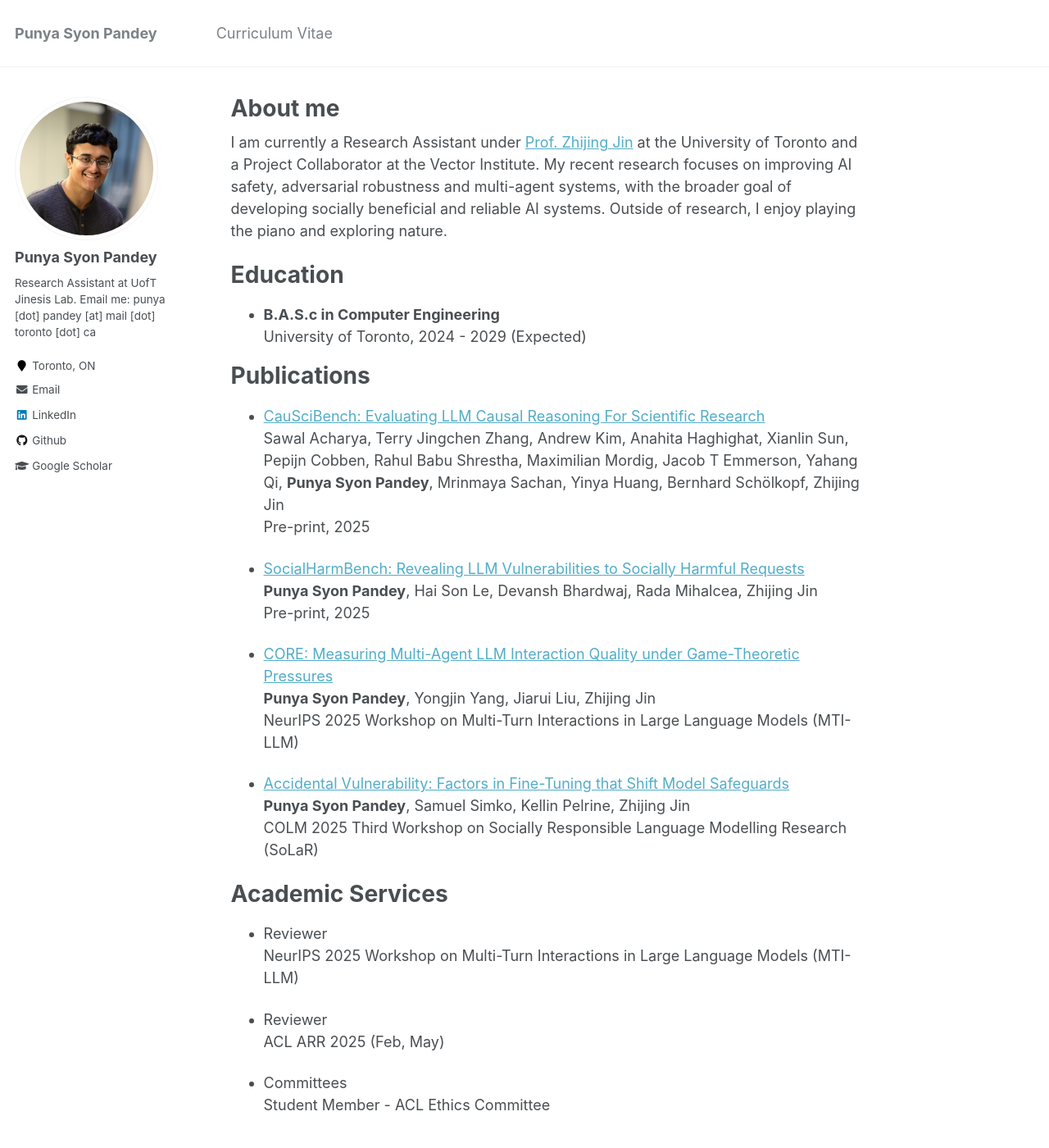
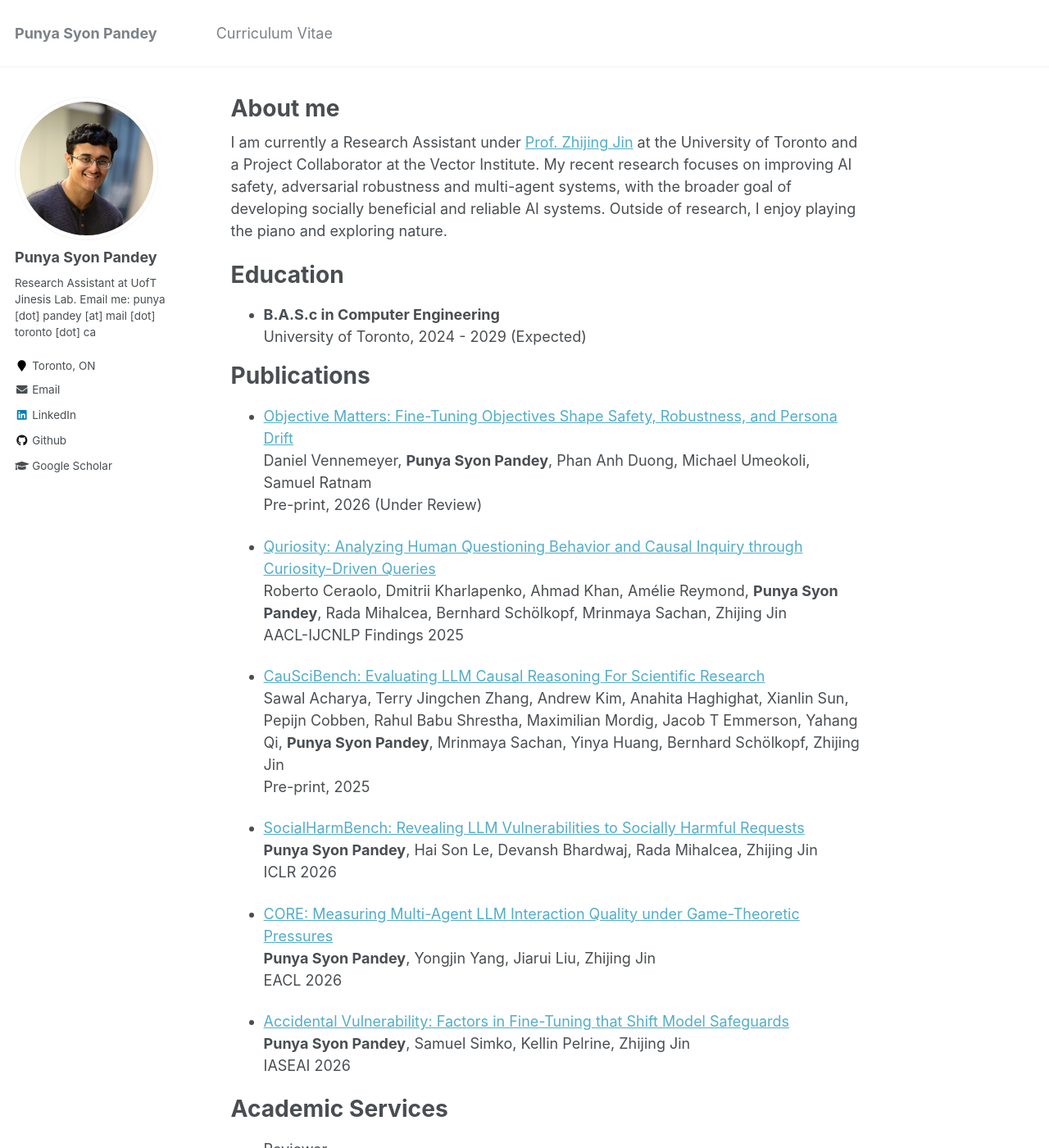
Before and after one commit to psyonp/psyonp.github.io, a Jekyll site: the page built from _pages/about.md, in a window 1280 px wide and 1400 px high. Shown: the whole window at 82% size. Built offline with Jekyll 4.4.1, drawn with Linux system fonts in a browser that asks for light colours.

Commit message:
Update about.md

```diff
--- a/_pages/about.md
+++ b/_pages/about.md
@@ -17,21 +17,29 @@ University of Toronto, 2024 - 2029 (Expected)
 
 Publications
 ======
+  * [Objective Matters: Fine-Tuning Objectives Shape Safety, Robustness, and Persona Drift](https://arxiv.org/pdf/2601.12639) <br />
+  Daniel Vennemeyer, **Punya Syon Pandey**, Phan Anh Duong, Michael Umeokoli, Samuel Ratnam <br />
+  Pre-print, 2026 (Under Review)
+
+* [Quriosity: Analyzing Human Questioning Behavior and Causal Inquiry through Curiosity-Driven Queries](https://aclanthology.org/2025.findings-ijcnlp.32.pdf) <br />
+  Roberto Ceraolo, Dmitrii Kharlapenko, Ahmad Khan, Amélie Reymond, **Punya Syon Pandey**, Rada Mihalcea, Bernhard Schölkopf, Mrinmaya Sachan, Zhijing Jin <br />
+  AACL-IJCNLP Findings 2025
+
 * [CauSciBench: Evaluating LLM Causal Reasoning For Scientific Research](https://zhijing-jin.com/files/papers/2025_CauSciBench.pdf) <br />
   Sawal Acharya, Terry Jingchen Zhang, Andrew Kim, Anahita Haghighat, Xianlin Sun, Pepijn Cobben, Rahul Babu Shrestha, Maximilian Mordig, Jacob T Emmerson, Yahang Qi, **Punya Syon Pandey**, Mrinmaya Sachan, Yinya Huang, Bernhard Schölkopf, Zhijing Jin <br />
   Pre-print, 2025
 
 * [SocialHarmBench: Revealing LLM Vulnerabilities to Socially Harmful Requests](https://arxiv.org/abs/2510.04891v1) <br />
   **Punya Syon Pandey**, Hai Son Le, Devansh Bhardwaj, Rada Mihalcea, Zhijing Jin <br />
-  Pre-print, 2025
+  ICLR 2026
 
 * [CORE: Measuring Multi-Agent LLM Interaction Quality under Game-Theoretic Pressures](https://arxiv.org/abs/2508.11915) <br />
   **Punya Syon Pandey**, Yongjin Yang, Jiarui Liu, Zhijing Jin <br />
-  NeurIPS 2025 Workshop on Multi-Turn Interactions in Large Language Models (MTI-LLM)
+  EACL 2026
 
 * [Accidental Vulnerability: Factors in Fine-Tuning that Shift Model Safeguards](https://arxiv.org/abs/2505.16789) <br />
   **Punya Syon Pandey**, Samuel Simko, Kellin Pelrine, Zhijing Jin <br />
-  COLM 2025 Third Workshop on Socially Responsible Language Modelling Research (SoLaR)
+  IASEAI 2026
 
 Academic Services
 ======
```
